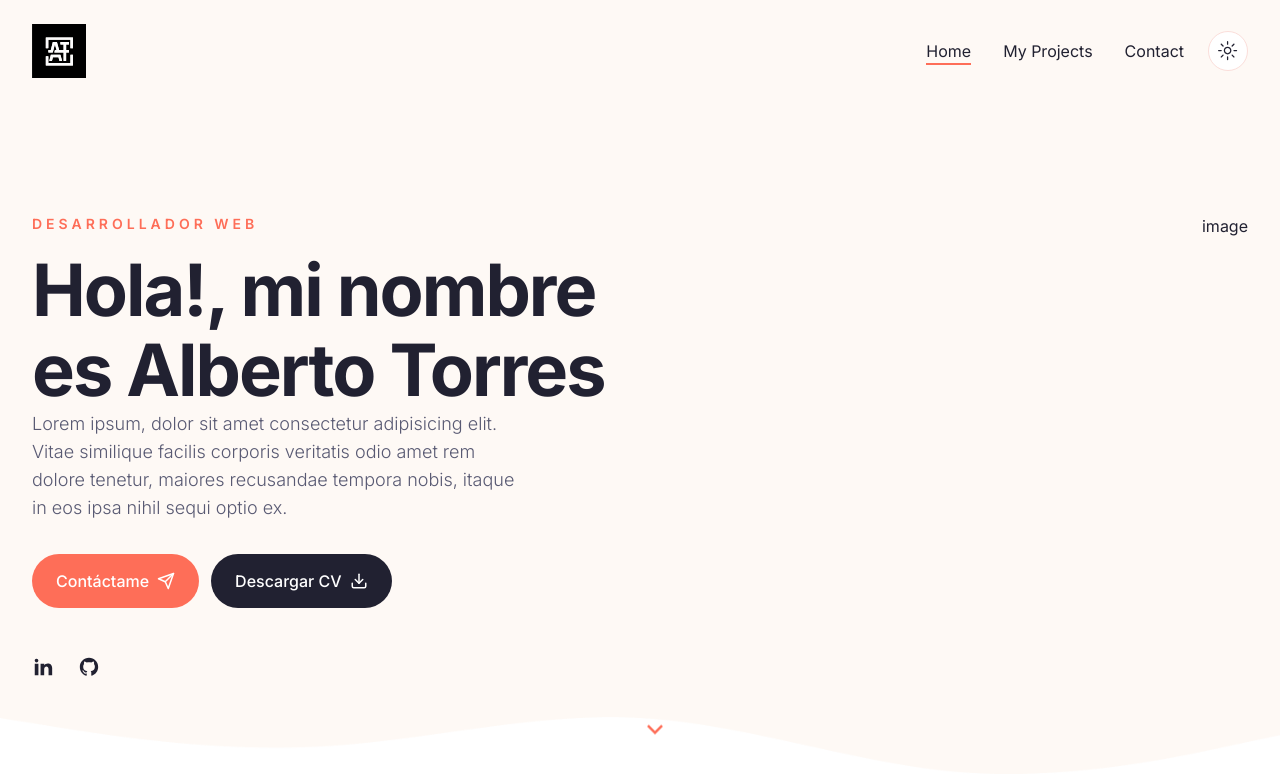
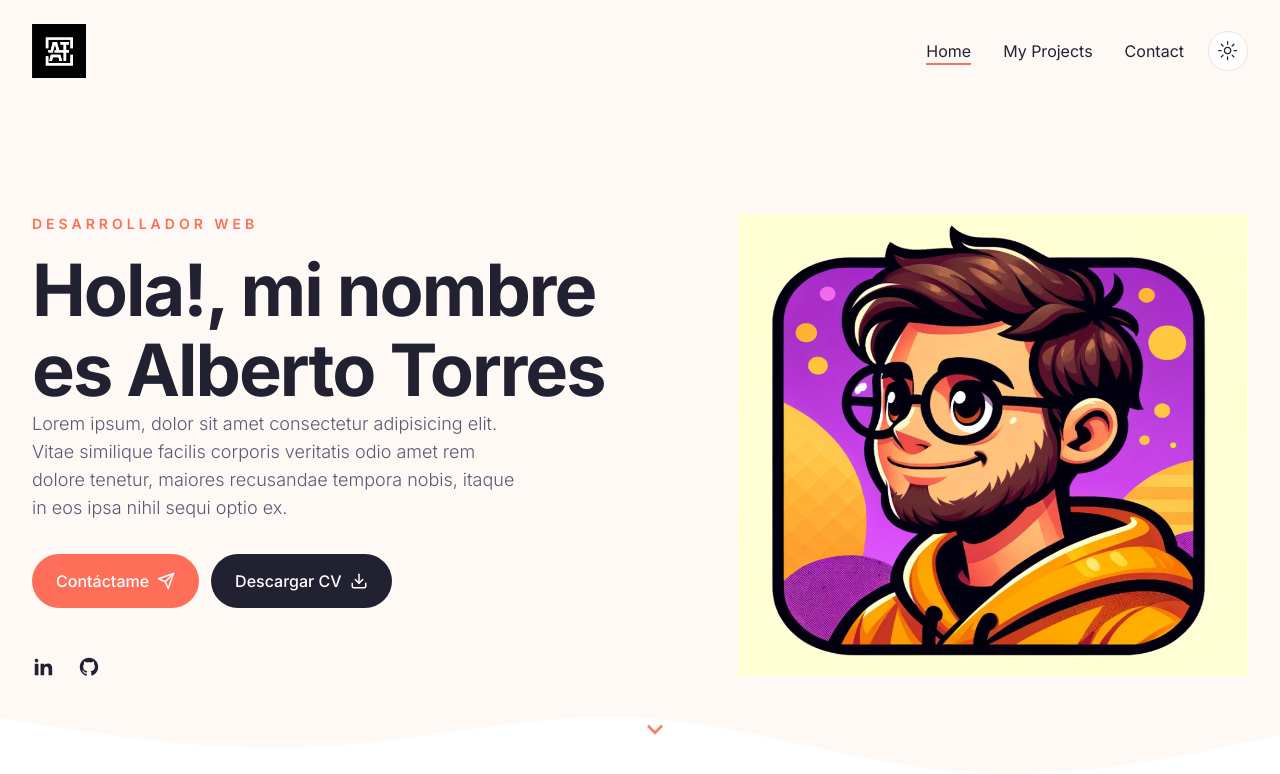
Before and after one commit to Alberto-T/Portfolio_1, a Next.js app: page / in a window 1280 px wide. Shown: the top 774 px of the page. Built offline with nearby package versions, Linux system fonts and the light colour scheme.

Commit message:
Image was added

```diff
--- a/components/DevImg.jsx
+++ b/components/DevImg.jsx
@@ -1,7 +1,11 @@
-import React from 'react'
+import Image from 'next/image';
 
-const DevImg = () => {
-    return <div>DevImg</div>;
+const DevImg = ({ containerStyles, imgSrc }) => {
+    return (
+        <div className={`${containerStyles}`}>
+            <Image src={imgSrc} fill priority alt='' />
+        </div>
+    );
 };
 
 export default DevImg
--- a/components/Hero.jsx
+++ b/components/Hero.jsx
@@ -43,7 +43,10 @@ const Hero = () => {
                     text-[22px] hover:text-primary transition-all'/>
                 </div>
                 {/* image */}
-                <div className='hidden xl:flex relative'>image</div>
+                <div className='hidden xl:flex relative'>
+                    <DevImg containerStyles='bg-hero_shape w-[510px] h-[462px] bg-no-repeat
+                    relative bg-bottom' imgSrc='/hero/avatar.png' />
+                </div>
             </div>
             {/* icon */}
             <div className='hidden md:flex absolute left-2/4 bottom-44 xl:bottom-12 animate-bounce'>
--- a/tailwind.config.js
+++ b/tailwind.config.js
@@ -75,7 +75,10 @@ module.exports = {
         "accordion-up": "accordion-up 0.2s ease-out",
       },
       backgroundImage: {
-        hero: 'url(/hero/hero-bg.png)'
+        hero: 'url(/hero/hero-bg.png)',
+        hero_shape: 'url(/hero/shape-1.svg)',
+        hero_shape2_light: 'url(/hero/shape-2-light.svg)',
+        hero_shape2_dark: 'url(/hero/shape-2-dark.svg)',
       }
     },
   },
```
Also changed, not shown: public/hero/avatar.png (added), public/hero/developer.png (deleted).
